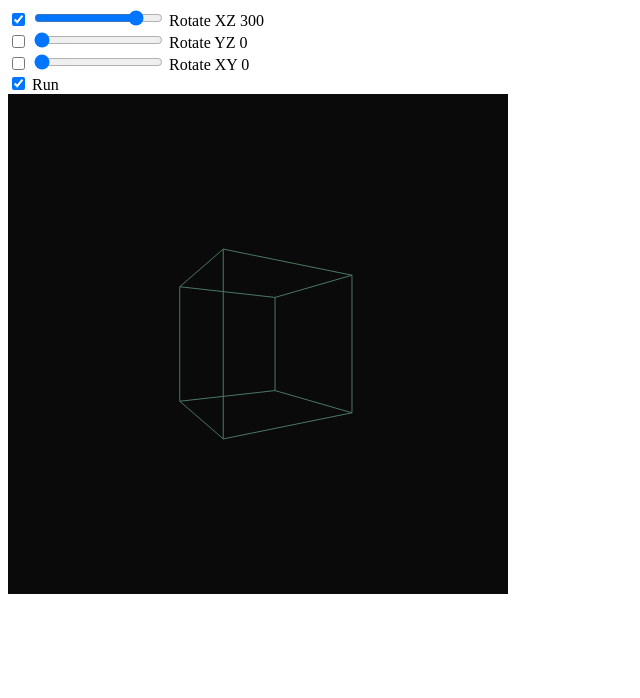
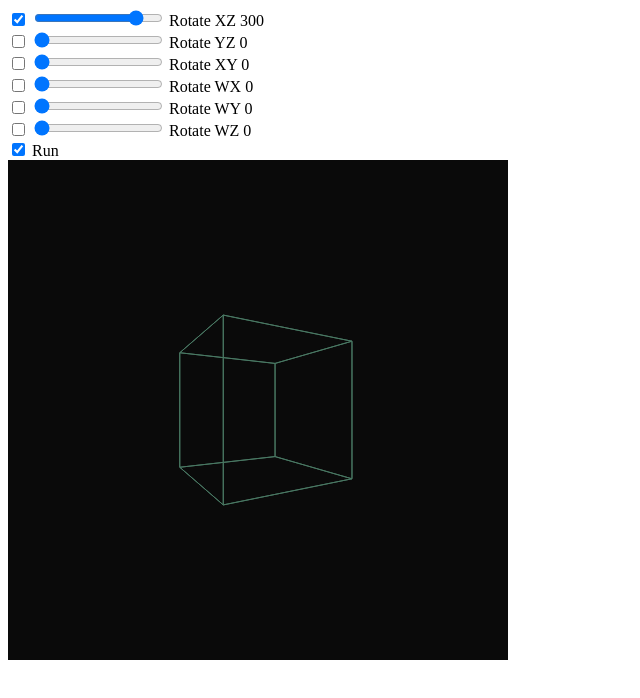
Before and after one commit to Harry388/web-cube, a plain HTML site: page index.html in a window 1280 px wide. Shown: the whole page, without its empty margins (0-640 px from the left). Drawn offline with Linux system fonts and the light colour scheme.

Commit message:
init hypercube

```diff
--- a/index.html
+++ b/index.html
@@ -4,7 +4,7 @@
 <head>
     <meta charset="UTF-8">
     <meta name="viewport" content="width=device-width, initial-scale=1.0">
-    <title>Cube</title>
+    <title>Hypercube</title>
     <script src="index.js" defer></script>
 </head>
 
@@ -21,6 +21,18 @@
     <input type="range" id="rotate-xy" value="0" />
     <label for="rotate-xy">Rotate XY <span id="rotate-xy-degree-label">0</span></label>
     <br />
+    <input type="checkbox" id="animate-wx" />
+    <input type="range" id="rotate-wx" value="0" />
+    <label for="rotate-wx">Rotate WX <span id="rotate-wx-degree-label">0</span></label>
+    <br />
+    <input type="checkbox" id="animate-wy" />
+    <input type="range" id="rotate-wy" value="0" />
+    <label for="rotate-wy">Rotate WY <span id="rotate-wy-degree-label">0</span></label>
+    <br />
+    <input type="checkbox" id="animate-wz" />
+    <input type="range" id="rotate-wz" value="0" />
+    <label for="rotate-wz">Rotate WZ <span id="rotate-wz-degree-label">0</span></label>
+    <br />
     <input type="checkbox" id="run" checked />
     <label for="run">Run</label>
     <br />
--- a/index.js
+++ b/index.js
@@ -33,7 +33,37 @@ const rotateXYDegreeLabel = document.getElementById('rotate-xy-degree-label');
 const animateXYInput = document.getElementById('animate-xy');
 
 /** @type {HTMLInputElement} */
+const rotateWXInput = document.getElementById('rotate-wx');
+/** @type {HTMLSpanElement} */
+const rotateWXDegreeLabel = document.getElementById('rotate-wx-degree-label');
+/** @type {HTMLInputElement} */
+const animateWXInput = document.getElementById('animate-wx');
+
+/** @type {HTMLInputElement} */
+const rotateWYInput = document.getElementById('rotate-wy');
+/** @type {HTMLSpanElement} */
+const rotateWYDegreeLabel = document.getElementById('rotate-wy-degree-label');
+/** @type {HTMLInputElement} */
+const animateWYInput = document.getElementById('animate-wy');
+
+/** @type {HTMLInputElement} */
+const rotateWZInput = document.getElementById('rotate-wz');
+/** @type {HTMLSpanElement} */
+const rotateWZDegreeLabel = document.getElementById('rotate-wz-degree-label');
+/** @type {HTMLInputElement} */
+const animateWZInput = document.getElementById('animate-wz');
+
+/** @type {HTMLInputElement} */
 const runInput = document.getElementById('run');
+
+/**
+ * @typedef {{
+ *   w: number,
+ *   x: number,
+ *   y: number,
+ *   z: number,
+ * }} Vec4
+ */
 
 /**
  * @typedef {{
@@ -51,27 +81,66 @@ const runInput = document.getElementById('run');
  */
 
 /**
- * @type {Vec3[]}
+ * @type {Vec4[]}
  */
 const ps = [
-    { x: -0.5, y: 0.5, z: -0.5 },
-    { x: 0.5, y: 0.5, z: -0.5 },
-    { x: 0.5, y: -0.5, z: -0.5 },
-    { x: -0.5, y: -0.5, z: -0.5 },
+    { w: -0.5, x: -0.5, y: 0.5, z: -0.5 },
+    { w: -0.5, x: 0.5, y: 0.5, z: -0.5 },
+    { w: -0.5, x: 0.5, y: -0.5, z: -0.5 },
+    { w: -0.5, x: -0.5, y: -0.5, z: -0.5 },
 
-    { x: -0.5, y: 0.5, z: 0.5 },
-    { x: 0.5, y: 0.5, z: 0.5 },
-    { x: 0.5, y: -0.5, z: 0.5 },
-    { x: -0.5, y: -0.5, z: 0.5 },
+    { w: -0.5, x: -0.5, y: 0.5, z: 0.5 },
+    { w: -0.5, x: 0.5, y: 0.5, z: 0.5 },
+    { w: -0.5, x: 0.5, y: -0.5, z: 0.5 },
+    { w: -0.5, x: -0.5, y: -0.5, z: 0.5 },
+
+    { w: 0.5, x: -0.5, y: 0.5, z: -0.5 },
+    { w: 0.5, x: 0.5, y: 0.5, z: -0.5 },
+    { w: 0.5, x: 0.5, y: -0.5, z: -0.5 },
+    { w: 0.5, x: -0.5, y: -0.5, z: -0.5 },
+
+    { w: 0.5, x: -0.5, y: 0.5, z: 0.5 },
+    { w: 0.5, x: 0.5, y: 0.5, z: 0.5 },
+    { w: 0.5, x: 0.5, y: -0.5, z: 0.5 },
+    { w: 0.5, x: -0.5, y: -0.5, z: 0.5 },
 ];
 
 const fs = [
+    // Cube 1 (w=-0.5, z=-0.5)
     [0, 1, 2, 3],
+
+    // Cube 2 (w=-0.5, z=0.5)
     [4, 5, 6, 7],
-    [0, 4],
-    [1, 5],
-    [2, 6],
-    [3, 7],
+
+    // Cube 3 (w=0.5, z=-0.5)
+    [8, 9, 10, 11],
+
+    // Cube 4 (w=0.5, z=0.5)
+    [12, 13, 14, 15],
+
+    // Connecting faces between cubes (w=-0.5) along z-axis
+    [0, 1, 5, 4],
+    [2, 3, 7, 6],
+    [1, 2, 6, 5],
+    [3, 0, 4, 7],
+
+    // Connecting faces between cubes (w=0.5) along z-axis
+    [8, 9, 13, 12],
+    [10, 11, 15, 14],
+    [9, 10, 14, 13],
+    [11, 8, 12, 15],
+
+    // Connecting faces between cubes (z=-0.5) along w-axis
+    [0, 1, 9, 8],
+    [2, 3, 11, 10],
+    [1, 2, 10, 9],
+    [3, 0, 8, 11],
+
+    // Connecting faces between cubes (z=0.5) along w-axis
+    [4, 5, 13, 12],
+    [6, 7, 15, 14],
+    [5, 6, 14, 13],
+    [7, 4, 12, 15],
 ];
 
 /**
@@ -107,10 +176,10 @@ function screen({ x, y }) {
 }
 
 /**
- * @param {Vec3} point
+ * @param {Vec4} point
  * @returns {Vec2}
  */
-function project({ x, y, z }) {
+function project({ w, x, y, z }) {
     const zp = z + 2;
     return {
         x: x / zp,
@@ -119,14 +188,15 @@ function project({ x, y, z }) {
 }
 
 /**
- * @param {Vec3} point
- * @param {Vec3} angle
- * @returns {Vec3}
+ * @param {Vec4} point
+ * @param {number} angle
+ * @returns {Vec4}
  */
-function rotateYZ({ x, y, z }, angle) {
+function rotateYZ({ w, x, y, z }, angle) {
     const cos = Math.cos(angle);
     const sin = Math.sin(angle);
     return {
+        w,
         x,
         y: y * cos - z * sin,
         z: y * sin + z * cos,
@@ -134,14 +204,15 @@ function rotateYZ({ x, y, z }, angle) {
 }
 
 /**
- * @param {Vec3} point
+ * @param {Vec4} point
  * @param {number} angle
- * @returns {Vec3}
+ * @returns {Vec4}
  */
-function rotateXZ({ x, y, z }, angle) {
+function rotateXZ({ w, x, y, z }, angle) {
     const cos = Math.cos(angle);
     const sin = Math.sin(angle);
     return {
+        w,
         x: x * cos - z * sin,
         y,
         z: x * sin + z * cos,
@@ -149,17 +220,66 @@ function rotateXZ({ x, y, z }, angle) {
 }
 
 /**
- * @param {Vec3} point
- * @param {Vec3} angle
- * @returns {Vec3}
+ * @param {Vec4} point
+ * @param {number} angle
+ * @returns {Vec4}
  */
-function rotateXY({ x, y, z }, angle) {
+function rotateXY({ w, x, y, z }, angle) {
     const cos = Math.cos(angle);
     const sin = Math.sin(angle);
     return {
+        w,
         x: x * cos - y * sin,
         y: x * sin + y * cos,
         z,
+    };
+}
+
+/**
+ * @param {Vec4} point
+ * @param {number} angle
+ * @returns {Vec4}
+ */
+function rotateWX({ w, x, y, z }, angle) {
+    const cos = Math.cos(angle);
+    const sin = Math.sin(angle);
+    return {
+        w: w * cos - x * sin,
+        x: w * sin + x * cos,
+        y,
+        z,
+    };
+}
+
+/**
+ * @param {Vec4} point
+ * @param {number} angle
+ * @returns {Vec4}
+ */
+function rotateWY({ w, x, y, z }, angle) {
+    const cos = Math.cos(angle);
+    const sin = Math.sin(angle);
+    return {
+        w: w * cos - y * sin,
+        x,
+        y: w * sin + y * cos,
+        z,
+    };
+}
+
+/**
+ * @param {Vec4} point
+ * @param {number} angle
+ * @returns {Vec4}
+ */
+function rotateWZ({ w, x, y, z }, angle) {
+    const cos = Math.cos(angle);
+    const sin = Math.sin(angle);
+    return {
+        w: w * cos - z * sin,
+        x,
+        y,
+        z: w * sin + z * cos,
     };
 }
 
@@ -177,8 +297,28 @@ function draw() {
     const dYZ = rotateYZInput.value;
     const dXZ = rotateXZInput.value;
     const dXY = rotateXYInput.value;
+    const dWX = rotateWXInput.value;
+    const dWY = rotateWYInput.value;
+    const dWZ = rotateWZInput.value;
     const renderPS = ps.map(
-        (p) => screen(project(rotateXY(rotateXZ(rotateYZ(p, dYZ), dXZ), dXY)))
+        (p) => screen(project(
+            rotateWZ(
+                rotateWY(
+                    rotateWX(
+                        rotateXY(
+                            rotateXZ(
+                                rotateYZ(p, dYZ),
+                                dXZ
+                            ),
+                            dXY
+                        ),
+                        dWX
+                    ),
+                    dWY
+                ),
+                dWZ
+            )
+        ))
     );
     /** @type {Set<string>} */
     const done = new Set();
@@ -220,6 +360,9 @@ function setupRotationInput(input, label) {
 setupRotationInput(rotateXZInput, rotateXZDegreeLabel, animateXZInput);
 setupRotationInput(rotateYZInput, rotateYZDegreeLabel, animateYZInput);
 setupRotationInput(rotateXYInput, rotateXYDegreeLabel, animateXYInput);
+setupRotationInput(rotateWXInput, rotateWXDegreeLabel, animateWXInput);
+setupRotationInput(rotateWYInput, rotateWYDegreeLabel, animateWYInput);
+setupRotationInput(rotateWZInput, rotateWZDegreeLabel, animateWZInput);
 
 /**
  * @param {HTMLInputElement} input
@@ -259,6 +402,18 @@ function animate(time) {
         stepInputValue(rotateXYInput, delta);
         updateRotationInputUI(rotateXYInput.value, rotateXYDegreeLabel);
     }
+    if (animateWXInput.checked) {
+        stepInputValue(rotateWXInput, delta);
+        updateRotationInputUI(rotateWXInput.value, rotateWXDegreeLabel);
+    }
+    if (animateWYInput.checked) {
+        stepInputValue(rotateWYInput, delta);
+        updateRotationInputUI(rotateWYInput.value, rotateWYDegreeLabel);
+    }
+    if (animateWZInput.checked) {
+        stepInputValue(rotateWZInput, delta);
+        updateRotationInputUI(rotateWZInput.value, rotateWZDegreeLabel);
+    }
     draw();
     requestAnimationFrame(animate);
 }
```
